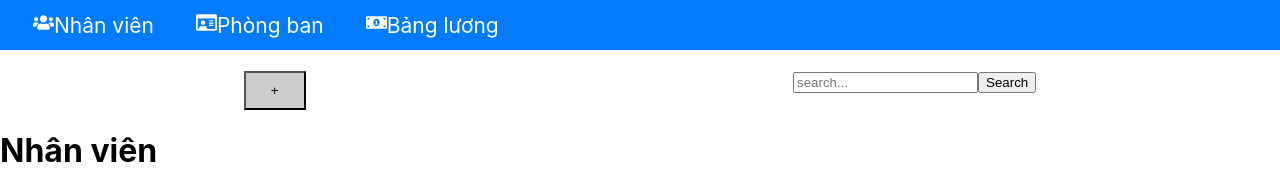
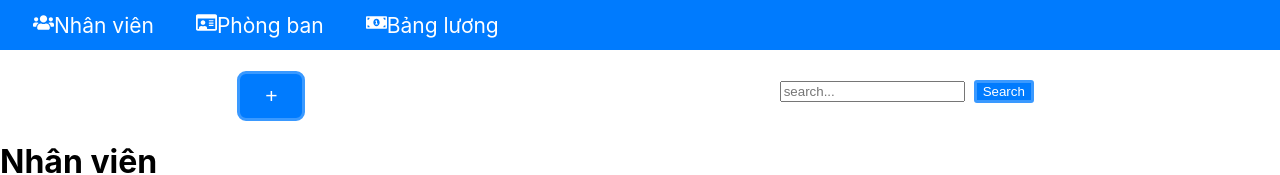
Before and after one commit to tn333nt/fnReact, a React (Create React App) app: page / in a window 1280 px wide. Shown: the top 175 px of the page. Built offline with nearby package versions, Linux system fonts and the light colour scheme; no server answers.

Commit message:
basic animation + test render dep in staff page

```diff
--- a/src/App.js
+++ b/src/App.js
@@ -1,7 +1,7 @@
 import { Routes, Route } from "react-router-dom";
 import NavBar from "./ui/header/NavBar.js";
-import ShowStaffList from "./homepages/staffs/ShowStaffList.js";
-import ShowStaff from "./homepages/staffs/ShowStaff.js";
+import ShowStaffList from "./homepages/render/ShowStaffList.js";
+import ShowStaff from "./homepages/render/ShowStaff.js";
 import ShowSalary from "./components/salary/ShowSalary.js";
 import ShowDepartments from "./components/department/ShowDepartments.js";
 import Department from "./components/department/Department.js";
--- a/src/components/department/Department.js
+++ b/src/components/department/Department.js
@@ -21,15 +21,14 @@ export default function Department() {
         <>
             <h1>Phòng ban: {departmentInfo?.name}</h1>
             {departmentDetail && departmentDetail.length > 0 && departmentDetail.map(item => (
-                <div className="container" style={{ display: "flex" }}>
-                    <img src={item?.image?.toString().replace("asset/", 'assets/')} alt={item.name} width={50} height={50} />
-                    <ul style={{ width: "50%" }}>
+                <div style={{ display: "flex" }}> {/* can not use gridTemplateColumns with repeat(), autoFit, ...? */}
+                    <img src={item.image.replace("asset/", 'assets/')} alt={item.name} width="15%" height="15%" style={{margin: 12}} />
+                    <ul style={{ width: "60%" }}>
                         <li>Họ và tên : {item.name}</li>
                         <li>Ngày sinh : {dateFormat(item.doB, "dd/mm/yyyy")}</li>
                         <li>
                             Ngày vào công ty : {dateFormat(item.startDate, "dd/mm/yyyy")}
                         </li>
-                        <li>Phòng ban : {item.departmentId.name || item.departmentId}</li>
                         <li>Số ngày nghỉ còn lại : {item.annualLeave}</li>
                         <li>Số ngày đã làm thêm : {item.overTime}</li>
                     </ul>
--- a/src/components/department/ShowDepartments.js
+++ b/src/components/department/ShowDepartments.js
@@ -7,7 +7,7 @@ import "./ShowDepartments.css";
 export default function ShowDepartments() {
   const navigate = useNavigate()
 
-  const departments = useSelector(state => state.fetchData.data)
+  const departments = useSelector(state => state.departments)
   const dispatch = useDispatch()
   useEffect(() => {
     dispatch(fetchDepartments())
@@ -20,7 +20,6 @@ export default function ShowDepartments() {
           key={department.id}
           className="item_departments"
           onClick={() => {
-            //disatch action cập nhaậ state deparment
             dispatch(updateDepartment(department));
             navigate(`/ShowDepartments/${department.id}`)
           }}>
--- a/src/homepages/features/add/AddStaff.css
+++ b/src/homepages/features/add/AddStaff.css
@@ -32,13 +32,34 @@
     margin-bottom: 21px;
 }
 
-.btn_ShowForm{
-    position: relative;
-    left: 45%;
-}
 
 .validate {
     margin: 0;
     color: red;
     text-align: center;
 }
+
+/* animation */
+.btn_ShowForm{
+    position: relative;
+    padding: 9px;
+    border-radius: 9px;
+    left: 30%;
+    background-color: #007bfe;
+    border: 3px solid #3a99ff;
+    color: #fff;
+}
+
+.btn_ShowForm:hover{
+    animation : changeColor 1.5s ease-in-out forwards;
+    cursor: pointer;
+    font-size: larger;
+}
+
+@keyframes changeColor {
+    to {
+        background-color: #fff;
+        border: 3px solid #eee;
+        color: #007bfe;
+    }
+}
--- a/src/homepages/features/add/ShowForm.js
+++ b/src/homepages/features/add/ShowForm.js
@@ -6,7 +6,13 @@ export default function ShowForm(props) {
             <button
                 className="btn_AddStaff"
                 onClick={props.handleAddStaff}
-                style={{ padding: '10px 25px', backgroundColor: `#ccc` }}
+                style={{
+                    padding: '10px 25px',
+                    backgroundColor: "#007bfe",
+                    borderRadius: 9,
+                    border: "3px solid #3a99ff",
+                    color: "white",
+                    fontSize: 21 }}
             > + </button>
         </>
     )
--- a/src/homepages/features/search/SearchStaffs.js
+++ b/src/homepages/features/search/SearchStaffs.js
@@ -18,7 +18,16 @@ export default function SearchStaffs() {
         placeholder="search..."
         required
       />
-      <button onClick={handleSearch}> Search </button>
+      <button
+      onClick={handleSearch}
+      style={{
+        margin: 9,
+        backgroundColor: "#007bfe",
+        borderRadius: 3,
+        border: "3px solid #3a99ff",
+        color: "white",
+       }}
+      > Search </button>
     </div>
   );
 }
--- a/src/homepages/staffs/ShowStaff.js
+++ b/src/homepages/render/ShowStaff.js
@@ -9,14 +9,26 @@ export default function ShowStaff() {
   const navigate = useNavigate();
 
   const { staffId } = useParams();
+  const staffList = useSelector(state => state.fetchData.data)
+  const staff = staffList.find(staff => staff.id === +staffId);
+  console.log(staff)
+  console.log(staffList)
 
-  const staffList = useSelector(state => state.fetchData.data)
   const dispatch = useDispatch()
   useEffect(() => {
     dispatch(fetchStaffs());
   },[dispatch])
 
-  const staff = staffList.find(staff => staff.id === +staffId);
+  // const departments = useSelector(state => state.departments)
+  // const dep = departments.find(department => {
+  //   if (department.id === staff.departmentId) {
+  //     return department
+  //   }
+  //   return department
+  // })
+
+  // console.log(dep) // undefined
+  // console.log(departments) // []
 
   return (
     <div className="container_staff">
@@ -24,22 +36,23 @@ export default function ShowStaff() {
         <div>
           <span onClick={() => navigate(-1)} className="goBack">Nhân viên</span>
           <span>/ {staff.name} </span>
+          {/* problem */}
         </div>
       </div>
 
-      <div className="item_staff">
-        <img src={staff.image} alt="" />
+      {/* <div className="item_staff">
+        <img src={staff.image.replace(/"assetss"|"asset"/g, "assets")} alt="" />
         <ul>
           <li>Họ và tên : {staff.name}</li>
           <li>Ngày sinh : {dateFormat(staff.doB, "dd/mm/yyyy")}</li>
           <li>
             Ngày vào công ty : {dateFormat(staff.startDate, "dd/mm/yyyy")}
           </li>
-          <li>Phòng ban : {staff.departmentId.name || staff.departmentId}</li> {/* lailano=))) */}
+          <li>Phòng ban : {dep.name}</li>
           <li>Số ngày nghỉ còn lại : {staff.annualLeave}</li>
           <li>Số ngày đã làm thêm : {staff.overTime}</li>
         </ul>
-      </div>
+      </div> */}
     </div>
   );
 }
--- a/src/homepages/staffs/ShowStaffList.js
+++ b/src/homepages/render/ShowStaffList.js
@@ -5,7 +5,7 @@ import "./ShowStaffList.css";
 import AddStaff from "../features/add/AddStaff.js";
 import ShowForm from "../features/add/ShowForm.js";
 import SearchStaffs from "../features/search/SearchStaffs";
-import { fetchStaffs } from "../../redux/action";
+import { fetchStaffs, setDepartments } from "../../redux/action";
 
 export default function ShowStaffList() {
   const navigate = useNavigate();
@@ -14,9 +14,9 @@ export default function ShowStaffList() {
   const STAFFS = useSelector(state => state.fetchData.data);
 
   const dispatch = useDispatch()
-  //worked:D
+
   useEffect(() => {
-    dispatch(fetchStaffs()); // chắc vậy, vì page này cũng đâu có sự kiện để trigger
+    dispatch(fetchStaffs());
   },[dispatch])
 
   const [formState, setFormState] = useState(false);
@@ -42,6 +42,7 @@ export default function ShowStaffList() {
               key={item.id}
               className="item_staffList"
               onClick={() => {
+                dispatch(setDepartments(item))
                 navigate(`/staffs/${item.id}`)
               }}
             >
--- a/src/redux/action.js
+++ b/src/redux/action.js
@@ -1,4 +1,3 @@
-import { useParams } from "react-router-dom"
 
 export const addStaff = (staff) => {
     return {
@@ -13,7 +12,7 @@ export const searchStaffs = (text) => {
         payload: text
     }
 }
-
+//
 export function fetchDataPending(data) {
     return {
         type: "FETCH_DATA_PENDING",
@@ -27,6 +26,20 @@ export function fetchDataSuccess(data) {
         payload: data
     }
 }
+export function fetchDataError(data) {
+    return {
+        type: "FETCH_DATA_ERROR",
+        payload: data
+    }
+}
+//
+export function updateDepartment(data) {
+    return {
+        type: "UPDATE_DEPARTMENT",
+        payload: data
+    }
+}
+
 export function setDepartmentDetail(data) {
     return {
         type: "SET_DEPARTMENT_DETAIL",
@@ -34,22 +47,14 @@ export function setDepartmentDetail(data) {
     }
 }
 
-
-export function fetchDataError(data) {
+export function setDepartments(data) {
     return {
-        type: "FETCH_DATA_ERROR",
+        type: "SET_DEPARTMENTS",
         payload: data
     }
 }
 
-export function updateDepartment(data) {
-    return {
-        type: "UPDATE_DEPARTMENT",
-        payload: data
-    }
-}
-
-
+//
 export function fetchStaffs() {
     return dispatch => {
         dispatch(fetchDataPending());
@@ -69,7 +74,7 @@ export function fetchDepartments() {
         fetch("https://rjs101xbackend.herokuapp.com/departments")
             .then(res => res.json())
             .then(data => {
-                dispatch(fetchDataSuccess(data))
+                dispatch(setDepartments(data))
             })
             .catch(err => {
                 dispatch(fetchDataError(err))
@@ -78,6 +83,7 @@ export function fetchDepartments() {
 }
 export function fetchDepartment() {
     const id = window.location.pathname.split('/')[2];
+    console.log(window.location)
     return dispatch => {
         dispatch(fetchDataPending());
         fetch(`https://rjs101xbackend.herokuapp.com/departments/${id}`)
--- a/src/redux/reducer.js
+++ b/src/redux/reducer.js
@@ -1,5 +1,4 @@
 import { STAFFS } from "../staffs";
-// need replace STAFFS from js file -> from api
 
 const initialState = {
   filter: {
@@ -11,19 +10,14 @@ const initialState = {
     success: false,
     error: false
   },
-  departmentDetail: [],
   staffList: !localStorage.getItem("staffList") ? STAFFS : JSON.parse(localStorage.getItem("staffList")),
-  department: undefined
+  department: undefined,
+  departments: [],
+  departmentDetail: []
 };
 
 export default function rootReducer(state = initialState, action) {
   switch (action.type) {
-    case "UPDATE_DEPARTMENT": {
-      return {
-        ...state,
-        department: action.payload
-      };
-    }
     case "ADD_STAFF": {
       return {
         ...state,
@@ -42,6 +36,7 @@ export default function rootReducer(state = initialState, action) {
         staffList: data,
       };
     }
+    //
     case "FETCH_DATA_PENDING": {
       return {
         ...state,
@@ -61,12 +56,6 @@ export default function rootReducer(state = initialState, action) {
         }
       }
     }
-    case "SET_DEPARTMENT_DETAIL": {
-      return {
-        ...state,
-        departmentDetail: action.payload,
-      }
-    }
     case "FETCH_DATA_ERROR": {
       return {
         ...state,
@@ -76,6 +65,25 @@ export default function rootReducer(state = initialState, action) {
         }
       }
     }
+    //
+    case "UPDATE_DEPARTMENT": {
+      return {
+        ...state,
+        department: action.payload
+      };
+    }
+    case "SET_DEPARTMENTS": {
+      return {
+        ...state,
+        departments: action.payload,
+      }
+    }
+    case "SET_DEPARTMENT_DETAIL": {
+      return {
+        ...state,
+        departmentDetail: action.payload,
+      }
+    }
     default:
       return state;
   }
```
Also changed, not shown: src/homepages/render/ShowStaff.css (renamed from src/homepages/staffs/ShowStaff.css), src/homepages/render/ShowStaffList.css (renamed from src/homepages/staffs/ShowStaffList.css).
